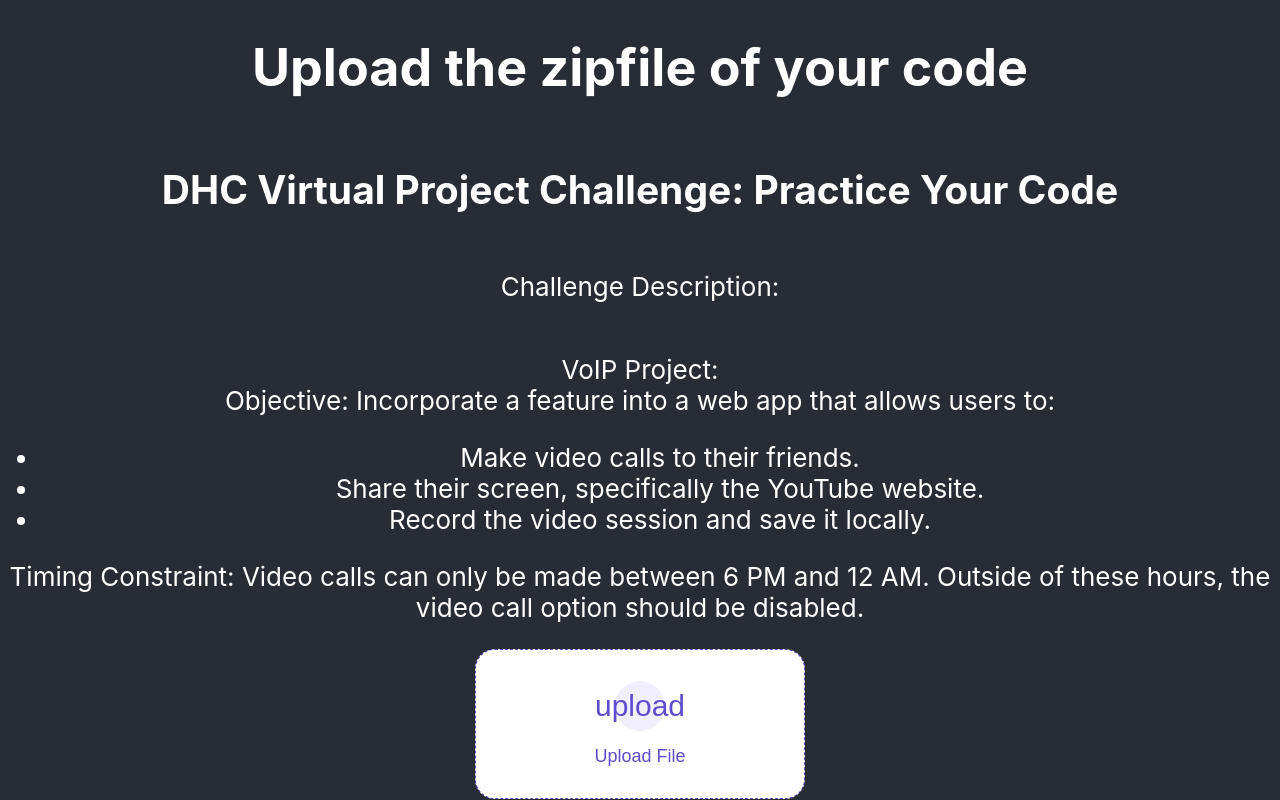
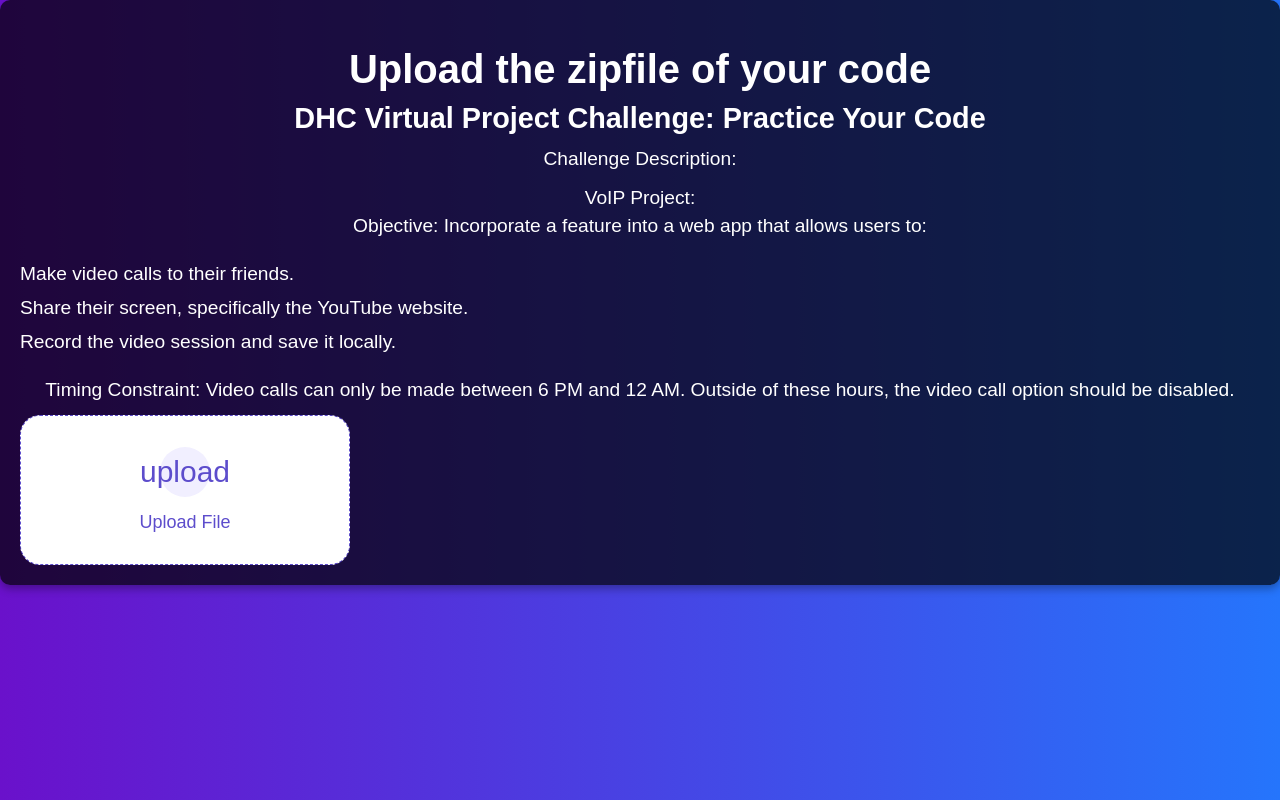
Before and after one commit to debayanpratihar/file-upload-fontend, a React (Create React App) app: page / in a window 1280 px wide. Built offline with nearby package versions, Linux system fonts and the light colour scheme.

Commit message:
fifth update

```diff
--- a/src/App.css
+++ b/src/App.css
@@ -1,38 +1,74 @@
+/* App.css */
+body {
+  margin: 0;
+  font-family: 'Arial', sans-serif;
+  background: linear-gradient(to right, #6a11cb, #2575fc);
+  color: white;
+}
+
 .App {
   text-align: center;
 }
 
-.App-logo {
-  height: 40vmin;
-  pointer-events: none;
+.App-header {
+  background-color: rgba(0, 0, 0, 0.7);
+  padding: 20px;
+  border-radius: 10px;
+  box-shadow: 0 4px 8px rgba(0, 0, 0, 0.3);
+  animation: fadeIn 2s ease-in-out;
 }
 
-@media (prefers-reduced-motion: no-preference) {
-  .App-logo {
-    animation: App-logo-spin infinite 20s linear;
+.App-header h1 {
+  font-size: 2.5rem;
+  margin-bottom: 10px;
+  animation: slideInFromTop 1s ease-out;
+}
+
+.App-header h2 {
+  font-size: 1.8rem;
+  margin: 10px 0;
+  animation: slideInFromTop 1.5s ease-out;
+}
+
+.App-header p {
+  font-size: 1.2rem;
+  line-height: 1.5;
+  margin: 10px 0;
+  animation: fadeIn 3s ease-in-out;
+}
+
+.App-header ul {
+  list-style-type: none;
+  padding: 0;
+  animation: fadeIn 3.5s ease-in-out;
+}
+
+.App-header li {
+  text-align: left;
+  margin: 5px 0;
+}
+
+.FileUpload {
+  margin-top: 20px;
+  animation: fadeIn 4s ease-in-out;
+}
+
+@keyframes fadeIn {
+  from {
+    opacity: 0;
+  }
+  to {
+    opacity: 1;
   }
 }
 
-.App-header {
-  background-color: #282c34;
-  min-height: 100vh;
-  display: flex;
-  flex-direction: column;
-  align-items: center;
-  justify-content: center;
-  font-size: calc(10px + 2vmin);
-  color: white;
-}
-
-.App-link {
-  color: #61dafb;
-}
-
-@keyframes App-logo-spin {
+@keyframes slideInFromTop {
   from {
-    transform: rotate(0deg);
+    transform: translateY(-50px);
+    opacity: 0;
   }
   to {
-    transform: rotate(360deg);
+    transform: translateY(0);
+    opacity: 1;
   }
 }
```
